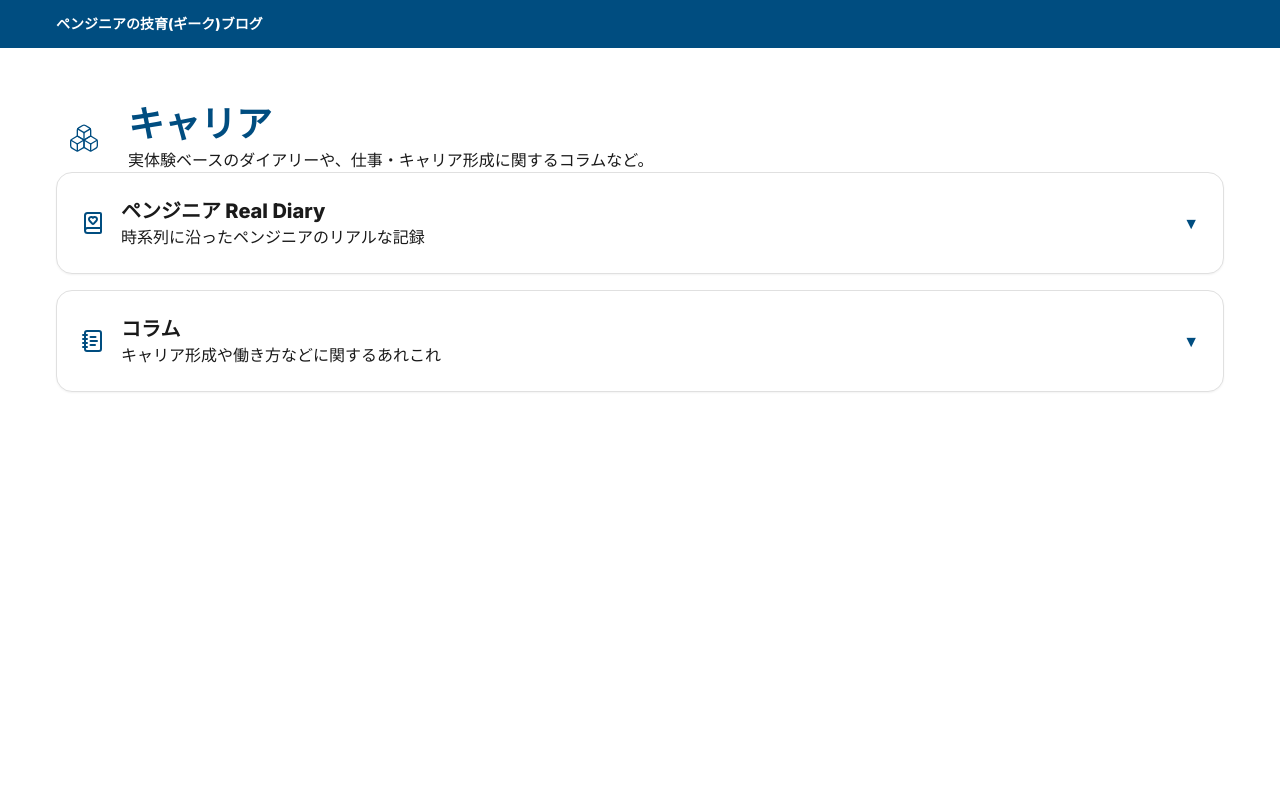
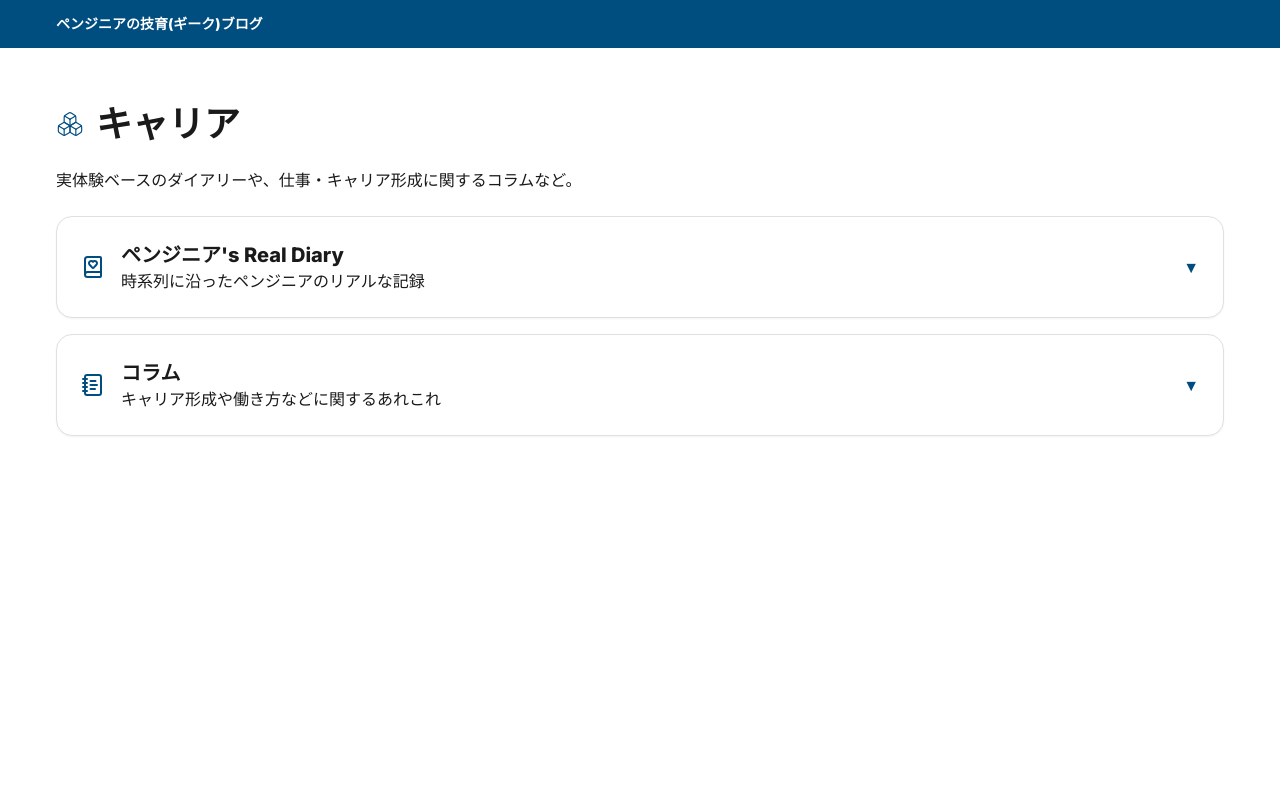
Before and after one commit to pengineer-geek/geek-blog, a Next.js app: page /categories/career in a window 1280 px wide. Shown: the top 800 px of the page. Built offline with nearby package versions, Linux system fonts and the light colour scheme.

Commit message:
fix page

```diff
--- a/src/app/_components/accordion-career.tsx
+++ b/src/app/_components/accordion-career.tsx
@@ -18,7 +18,7 @@ type Section = {
 const sections: Section[] = [
   {
     key: "diary",
-    title: "ペンジニア Real Diary",
+    title: "ペンジニア's Real Diary",
     desc: "時系列に沿ったペンジニアのリアルな記録",
     icon: <IconDiary className="h-6 w-6" />,
     subs: [
--- a/src/app/categories/career/page.tsx
+++ b/src/app/categories/career/page.tsx
@@ -2,84 +2,20 @@
 import AccordionCareer from "@/app/_components/accordion-career";
 import { IconCareer } from "@/app/_components/icons";
 
-const sections = [
-  {
-    key: "real-diary",
-    title: "ペンジニア Real Diary",
-    desc: "時系列に沿ったペンジニアのリアルな記録",
-    icon: "diary" as const,
-    children: [
-      {
-        title: "ガソリン満タン! 行き先は不明! ハイスクール編 @ 自称進学校",
-        items: [
-          { title: "（ダミー）高1：最初の壁", href: "#" },
-          { title: "（ダミー）高2：進路の迷子", href: "#" },
-        ],
-      },
-      {
-        title:
-          "モラトリアムど真ん中! 華のキャンパスライフ編 @ 都内Aランク私立大学 (理工学士)",
-        items: [{ title: "（ダミー）研究室の選び方", href: "#" }],
-      },
-      {
-        title:
-          "驚きの黒さ! 救いのなさ!! ブラックラボ編 @ 都内Aランク私立大学院 (工学修士)",
-        items: [],
-      },
-      {
-        title:
-          "富!名声!チカラ!を求めて!! 新卒就活生編 @ 都内Aランク私立大学院 (工学修士)",
-        items: [],
-      },
-      { title: "フレッシュマン! 新卒社会人編 @ メガベンチャー (ゲーム会社)", items: [] },
-      { title: "富!名声!チカラを失った!! ノージョブ編 @ 都内某所", items: [] },
-      {
-        title: "Hello World!! ジュニアエンジニア編 @ 小規模受託・SES企業",
-        items: [],
-      },
-      {
-        title: "Thinking And Building! ミドルエンジニア編 @ 小規模自社開発企業",
-        items: [],
-      },
-      {
-        title: "I'm Back!! シニアエンジニア編 @ メガベンチャー (SaaS企業)",
-        items: [],
-      },
-    ],
-  },
-  {
-    key: "column",
-    title: "コラム",
-    desc: "キャリア形成や働き方などに関するあれこれ",
-    icon: "column" as const,
-    children: [
-      { title: "学生向け", items: [] },
-      { title: "働いている人向け", items: [] },
-      { title: "新卒就活生向け", items: [] },
-      { title: "未経験エンジニア求職者向け", items: [] },
-      { title: "中途キャリア求職者向け", items: [] },
-    ],
-  },
-];
-
-export default function CareerCategoryPage() {
+export default function CareerPage() {
   return (
     <main className="container py-10 md:py-14">
-      {/* タイトル（アイコン付き） */}
-      <div className="flex items-center gap-4">
-        <div className="rounded-2xl bg-primary/5 p-3 text-primary">
-          <IconCareer className="h-8 w-8" />
-        </div>
-        <div>
-          <h1 className="text-3xl font-extrabold text-primary md:text-4xl">キャリア</h1>
-          <p className="mt-1 text-text/70">
-            実体験ベースのダイアリーや、仕事・キャリア形成に関するコラムなど。
-          </p>
-        </div>
+      {/* 見出しなど */}
+      <div className="mb-6 flex items-center gap-3 text-primary">
+        <IconCareer className="h-7 w-7" />
+        <h1 className="text-3xl font-extrabold text-text md:text-4xl">キャリア</h1>
       </div>
+      <p className="mb-6 text-text/80">
+        実体験ベースのダイアリーや、仕事・キャリア形成に関するコラムなど。
+      </p>
 
-      {/* ネストアコーディオン */}
-      <AccordionCareer sections={sections} />
+      {/* ここは props なしで呼ぶ */}
+      <AccordionCareer />
     </main>
   );
 }
```
